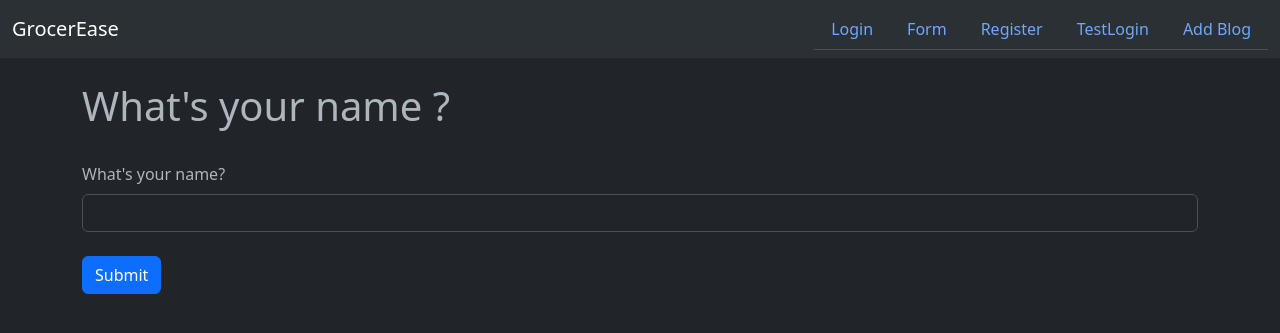
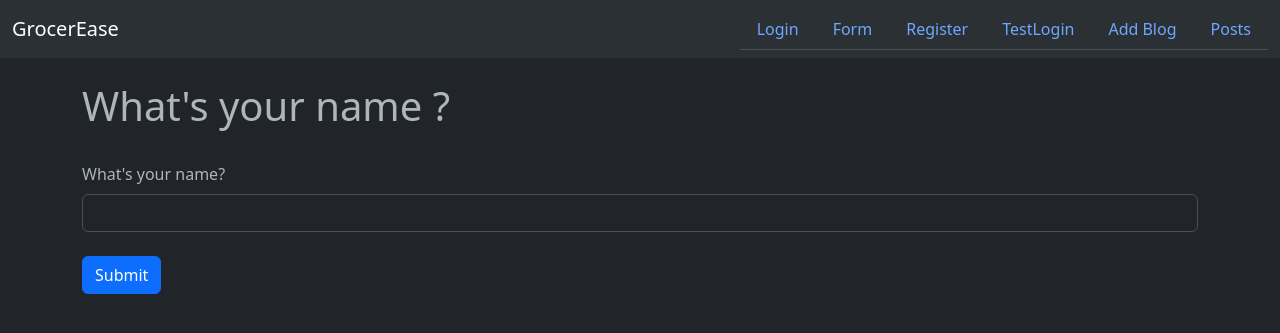
Before and after one commit to AishMe/GrocerEase_WebApp, a Flask app: page /name in a window 1280 px wide. Shown: the top 333 px of the page. Run offline with Flask 3, Linux system fonts and the light colour scheme.

Commit message:
Tute #18

```diff
--- a/application/controllers.py
+++ b/application/controllers.py
@@ -325,3 +325,10 @@ def add_post():
 
     # Redirect to the webpage
     return render_template('add_post.html', form=form)
+
+# Show the Posts
+@app.route('/posts')
+def posts():
+    # Grab all the posts from the database
+    posts = Posts.query.order_by(Posts.date_posted)
+    return render_template('posts.html', posts=posts)
--- a/templates/navbar.html
+++ b/templates/navbar.html
@@ -22,6 +22,9 @@
           <li class="nav-item">
             <a class="nav-link" href="{{ url_for('add_post') }}">Add Blog</a>
           </li>
+          <li class="nav-item">
+            <a class="nav-link" href="{{ url_for('posts') }}">Posts</a>
+          </li>
         </ul>
 
         <!--<form class="d-flex justify-content-end" role="search">
```
Also changed, not shown: templates/posts.html (added, +27 -0 lines).
